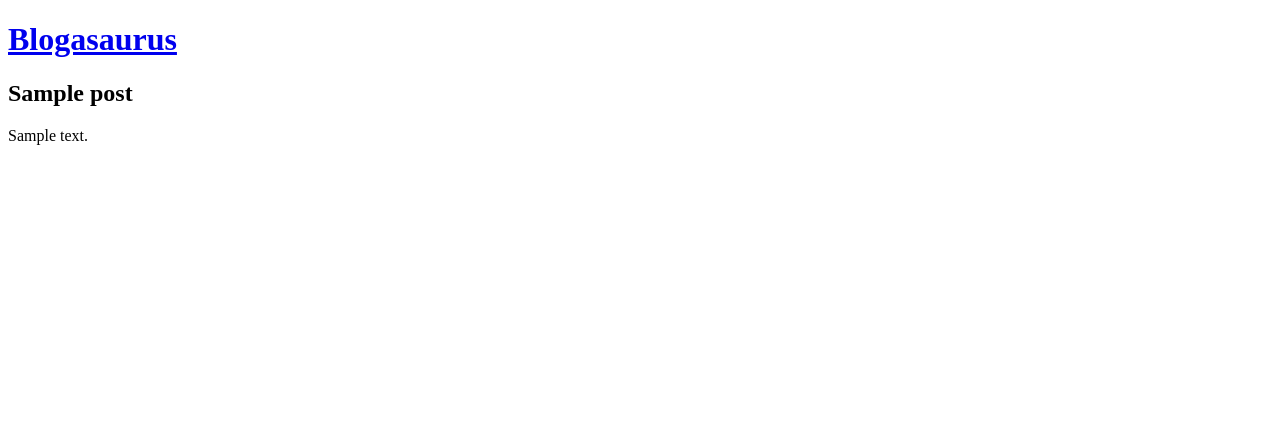
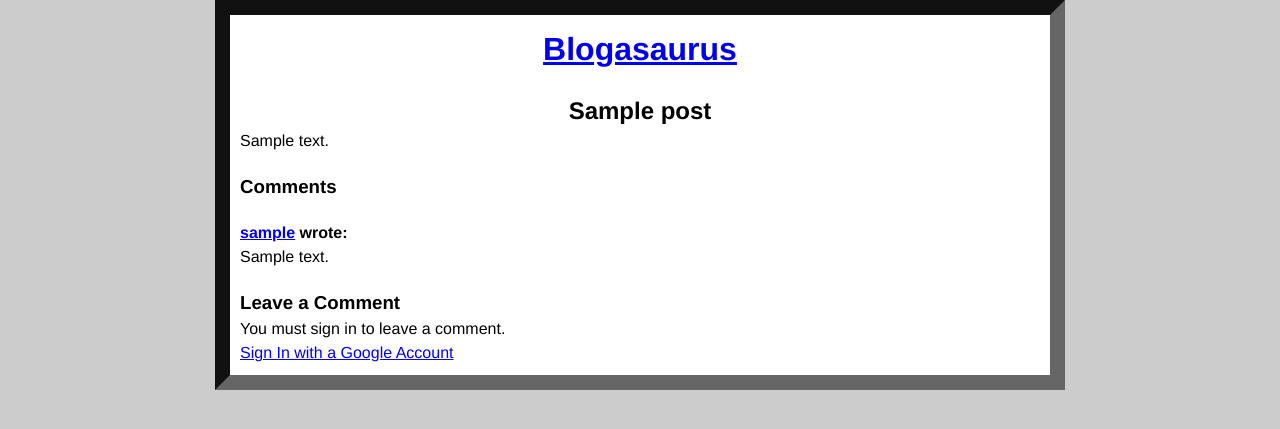
Before and after one commit to google/cssi-blogasaurus, a Flask app: template templates/view_post.html in a window 1280 px wide. Shown: the top 429 px of the page. Run offline with Flask 2, Linux system fonts and the light colour scheme; the template is opened without the code that fills it: most values are stand-ins (such as "Sample title", 1, 10 or a date in 2020); some libraries are stand-ins or nearby versions.

Commit message:
Added comments, AJAX, and CSS.
Change-Id: I72d99404e9e2133b2b5ca9a736b30feb3f608a75

```diff
--- a/app.yaml
+++ b/app.yaml
@@ -6,10 +6,6 @@ handlers:
 - url: /static
   static_dir: static
   secure: always
-- url: /(new|submit)-post
-  script: main.app
-  login: admin
-  secure: always
 - url: /.*
   script: main.app
   secure: always
--- a/main.py
+++ b/main.py
@@ -14,9 +14,9 @@ app = flask.Flask(__name__)
 def index():
     is_signed_in = bool(users.get_current_user())
     if is_signed_in:
-        auth_url = users.create_logout_url(flask.url_for('index'))
+        auth_url = users.create_logout_url(dest_url=flask.url_for('index'))
     else:
-        auth_url = users.create_login_url()
+        auth_url = users.create_login_url(dest_url=flask.url_for('index'))
     return flask.render_template(
         'index.html',
         is_signed_in=is_signed_in,
@@ -27,26 +27,64 @@ def index():
 
 @app.route('/post/<post_id>')
 def view_post(post_id):
-    post = ndb.Key(urlsafe=post_id).get()
+    post_key = ndb.Key(urlsafe=post_id)
+    post = post_key.get()
     if post:
-        return flask.render_template('view_post.html', post=post)
+        comments = (models.Comment.query(models.Comment.post == post_key)
+                    .order(models.Comment.posted_at).fetch())
+        if users.get_current_user():
+            sign_in_url = None
+        else:
+            sign_in_url = users.create_login_url(
+                dest_url=flask.url_for('view_post', post_id=post_id))
+        return flask.render_template(
+            'view_post.html', post=post, comments=comments,
+            sign_in_url=sign_in_url)
     else:
         return flask.render_template('404.html'), 404
 
 
 @app.route('/new-post')
 def new_post():
+    if not users.is_current_user_admin():
+        return flask.render_template('403.html'), 403
     return flask.render_template('new_post.html')
 
 
 @app.route('/submit-post', methods=['POST'])
 def submit_post():
+    if not users.is_current_user_admin():
+        return flask.render_template('403.html'), 403
     post = models.Post(
         title=flask.request.form['title'],
         content=flask.request.form['content'])
     post_key = post.put()
     return flask.redirect(
         flask.url_for('view_post', post_id=post_key.urlsafe()))
+
+
+@app.route('/submit-comment', methods=['POST'])
+def submit_comment():
+    print flask.request.form
+    user = users.get_current_user()
+    if not user:
+        return flask.render_template('403.html'), 403
+    post_key = ndb.Key(urlsafe=flask.request.form['post_id'])
+    if not post_key.get():
+        return flask.render_template('400.html'), 400
+    author = models.Author(nickname=user.nickname(), email=user.email())
+    comment = models.Comment(
+        post=post_key, author=author, content=flask.request.form['content'])
+    comment.put()
+    best_match = flask.request.accept_mimetypes.best_match(
+        ['application/json', 'text/html'])
+    if (best_match == 'application/json' and
+        flask.request.accept_mimetypes[best_match] >
+        flask.request.accept_mimetypes['text/html']):
+        return flask.jsonify(nickname=author.nickname, email=author.email)
+    else:
+        return flask.redirect(
+            flask.url_for('view_post', post_id=post_key.urlsafe()))
 
 
 @app.errorhandler(400)
--- /dev/null
+++ b/static/comment.js
@@ -0,0 +1,27 @@
+$(document).ready(() => {
+  const commentForm = $('#comment-form');
+  const commentInputs = $('#comment-form :input');
+  const commentContent = $('#comment-content');
+  commentForm.submit((event) => {
+    event.preventDefault();
+    const formData = commentForm.serialize();
+    commentInputs.prop('disabled', true);
+    $.post({url: '/submit-comment', data: formData, dataType: 'json'}).then(
+        (responseData) => {
+          $('#comments')
+              .append($('<div/>')
+                  .append($('<h4/>')
+                      .append($('<a/>', {
+                        href: 'mailto:' + responseData.email,
+                        text: responseData.nickname,
+                      })).append(document.createTextNode(' wrote:')))
+                  .append($('<p/>', {text: commentContent.val()})));
+          commentContent.val('');
+          commentInputs.prop('disabled', false);
+          commentContent.focus();
+        },
+        () => {
+          commentForm.append($('<p>Something went wrong.</p>'));
+        });
+  });
+});
--- /dev/null
+++ b/static/style.css
@@ -0,0 +1,40 @@
+body, h1, h2, h3, h4, p {
+  margin: 0;
+  padding: 0;
+}
+
+body {
+  font-family: Helvetica, Arial, sans-serif;
+  font-size: 16px;
+  line-height: 1.5;
+  font-weight: 300;
+  color: black;
+  background-color: #ccc;
+  min-height: 100%;
+}
+
+#content {
+  height: 100%;
+  max-width: 800px;
+  background-color: white;
+  margin: auto;
+  border: 15px inset #666;
+  padding: 10px;
+}
+
+h1, h2 {
+  text-align: center;
+}
+
+h2, h3, h4 {
+  padding-top: 20px;
+}
+
+textarea {
+  width: 100%;
+  height: 10em;
+}
+
+label {
+  display: block;
+}
--- a/templates/500.html
+++ b/templates/500.html
@@ -1,8 +1,8 @@
 {% extends 'layout.html' %}
 
-{% block title %}Server Error – Blogasaurus{% endblock %}
+{% block title %}Internal Server Error – Blogasaurus{% endblock %}
 
 {% block content %}
-  <h2>Server Error</h2>
+  <h2>Internal Server Error</h2>
   <p>Something went wrong, and we can’t show you the page you requested. We’re very sorry about this.</p>
 {% endblock %}
--- a/templates/layout.html
+++ b/templates/layout.html
@@ -2,10 +2,14 @@
 <html lang="en-US">
   <head>
     <meta charset="utf-8">
-    <title>{% block title %}Blogasaurus{% endblock %}</title>
+    <title>{% block title %}{% endblock %}</title>
+    <link rel="stylesheet" href="/static/style.css">
   </head>
   <body>
-    <h1><a href="{{ url_for('index') }}">Blogasaurus</a></h1>
-    {% block content %}{% endblock %}
+    <div id="content">
+      <h1><a href="{{ url_for('index') }}">Blogasaurus</a></h1>
+      {% block content %}{% endblock %}
+    </div>
+    {% block scripts %}{% endblock %}
   </body>
 </html>
--- a/templates/view_post.html
+++ b/templates/view_post.html
@@ -5,4 +5,33 @@
 {% block content %}
   <h2>{{ post.title }}</h2>
   <p>{{ post.content }}</p>
+  <h3>Comments</h3>
+  {% if comments %}
+    <div id="comments">
+      {% for comment in comments %}
+        <div>
+          <h4><a href="mailto:{{ comment.author.email }}">{{ comment.author.nickname }}</a> wrote:</h4>
+          <p>{{ comment.content }}</p>
+        </div>
+      {% endfor %}
+    </div>
+  {% else %}
+    <p>There are no comments on this post yet.</p>
+  {% endif %}
+  <h3>Leave a Comment</h3>
+  {% if sign_in_url %}
+    <p>You must sign in to leave a comment.</p>
+    <p><a href="{{ sign_in_url }}">Sign In with a Google Account</a></p>
+  {% else %}
+    <form id="comment-form" action="{{ url_for('submit_comment') }}" method="post">
+      <input type="hidden" name="post_id" value="{{ post.key.urlsafe() }}">
+      <textarea id="comment-content" name="content"></textarea>
+      <input type="submit" value="Post Comment">
+    </form>
+  {% endif %}
 {% endblock %}
+
+{% block scripts %}
+  <script src="https://ajax.googleapis.com/ajax/libs/jquery/3.1.1/jquery.min.js"></script>
+  <script src="/static/comment.js"></script>
+{% endblock %}
```
Also changed, not shown: index.yaml (added, +16 -0 lines), models.py (+10 -5 lines), templates/403.html (added, +8 -0 lines).
